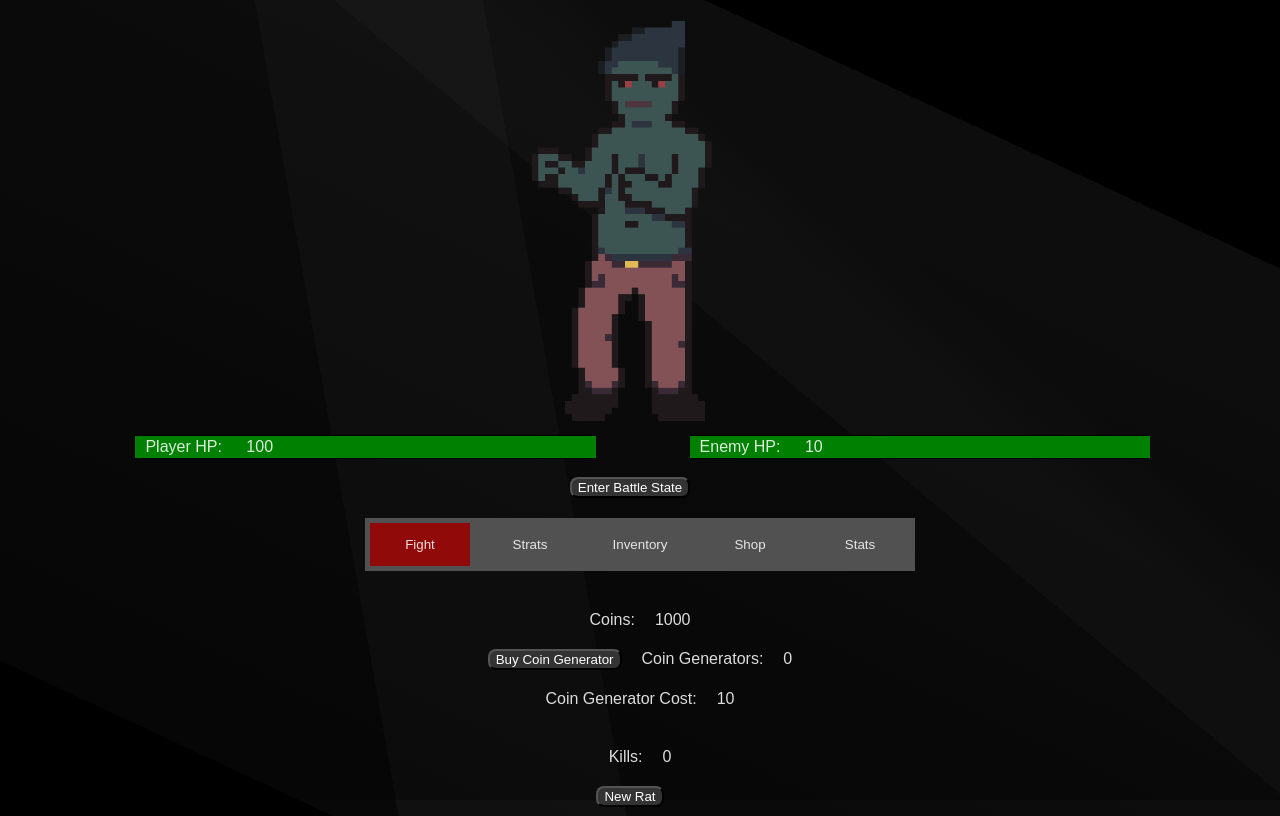
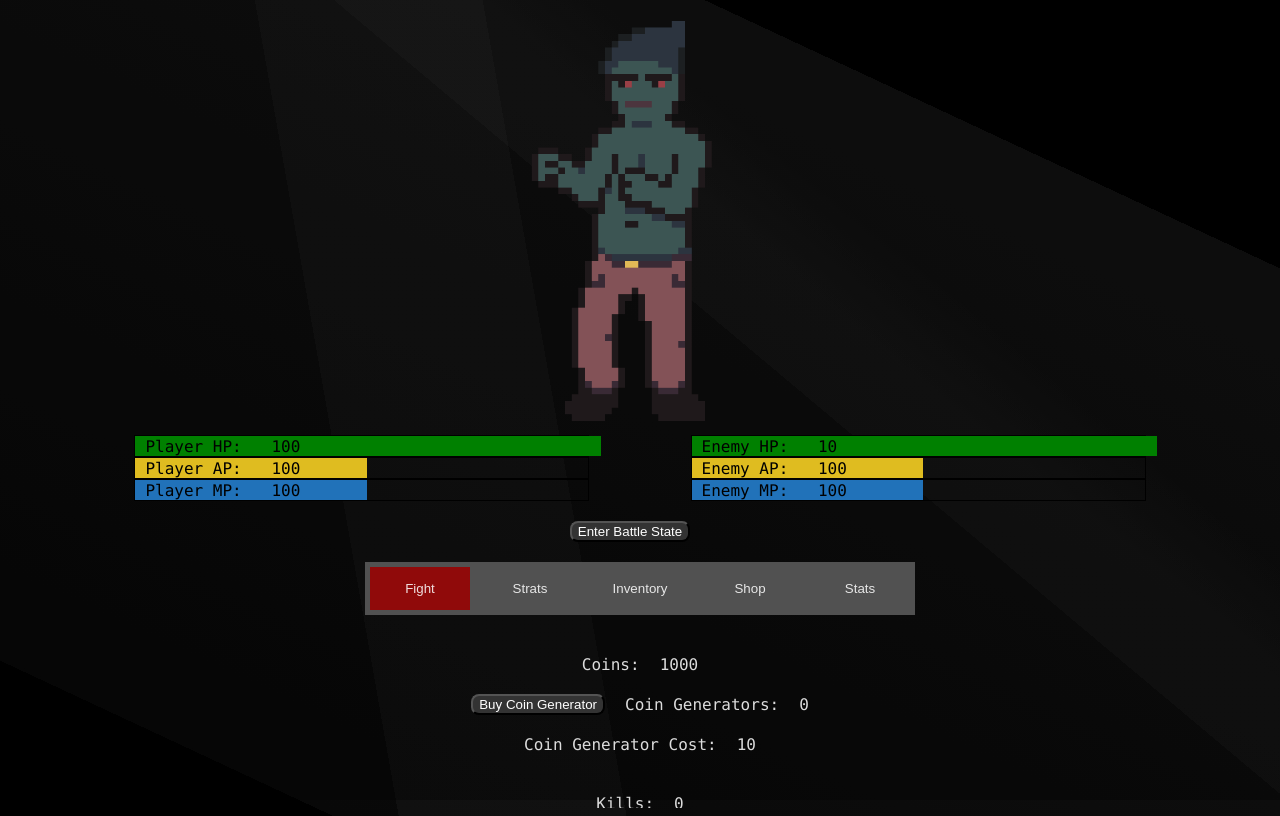
Before and after one commit to Yonkec/TMIdle, a website built with webpack: page index.html in a window 1280 px wide. Built offline with nearby package versions, Linux system fonts and the light colour scheme.

Commit message:
HTML support for AP/MP values

```diff
--- a/assets/css/interface.css
+++ b/assets/css/interface.css
@@ -4,7 +4,7 @@
 
 body {
     display: flex;
-    font-family:Arial, Helvetica, sans-serif;
+    font-family: Inconsolata, Consolas, Monaco, monospace;
     flex-direction: column;
     justify-content: center;
     align-items: center;
@@ -52,26 +52,42 @@ body::before {
     position: relative;
     width: 80%;
     max-width: 80vw;
-    height: 40px;
+    height: 120px;
     display: flex;
+    flex-wrap: wrap;
     justify-content: space-between;
 }
 
-.individual-health-bar {
+.individual-stat-bar {
     position: relative;
     width: 45%;
+    height: (33.3% - 4px);
+    border: 1px solid black;
+    box-sizing: border-box;
+}
+
+#player-health-bar, #enemy-health-bar, #player-armor-bar, #enemy-armor-bar, #player-mana-bar, #enemy-mana-bar{
+    width: 50%;
     height: 100%;
-    border: 1px solid black;
+    align-items:normal;
+    display: flex;
+    align-items: center;
+    padding-left: 5px;
 }
 
 #player-health-bar, #enemy-health-bar{
-    width: 50%;
-    height: 100%;
     background-color: green;
-    align-items:normal;
 }
 
-#player-health-container .health-text {
+#player-armor-bar, #enemy-armor-bar{
+    background-color: rgb(223, 188, 32);
+}
+
+#player-mana-bar, #enemy-mana-bar{
+    background-color: rgb(33, 114, 185);
+}
+
+#player-stat-container .stat-bar-text, #enemy-stat-container .stat-bar-text{
     text-align: left;
     background-color: transparent;
     position: absolute;
@@ -79,24 +95,10 @@ body::before {
     transform: translateY(-50%);
     width: 100%;
     margin-left: 10px;
-}
-
-#enemy-health-container .health-text {
-    text-align: left;
-    background-color: transparent;
-    position: absolute;
-    top: 50%;  /* Moves the top edge of the element to the center of the parent */
-    transform: translateY(-50%);  /* Moves the element up by half its height */
-    width: 100%;
-    margin-left: 10px;
+    color:rgb(0, 0, 0);
 }
 
 .monster-container {
-    /* position: absolute;
-    top: 50%;
-    left: 50%;
-    transform: translate(-50%, -50%);
-    z-index: 1; */
     display: inline-block;
 }
 
@@ -310,7 +312,7 @@ body::before {
     margin: 0;
 }
 
-.popup {
+/* .popup {
     position: absolute;
     display: none;
     background-color: rgba(0, 0, 0, 0.8);
@@ -335,4 +337,4 @@ body::before {
     white-space: nowrap;
     overflow: hidden;
     text-overflow: ellipsis;
-}
+} */
--- a/database/actions.json
+++ b/database/actions.json
@@ -25,8 +25,8 @@
         },
         {
             "id": 4,
-            "title": "Dodge",
-            "description": "Attempt to evade incoming attacks.",
+            "title": "Block",
+            "description": "Attempt to block incoming attacks.",
             "defenseType": "dodge",
             "defenseValue": 10
         }
--- a/index.html
+++ b/index.html
@@ -19,16 +19,42 @@
 
         <div class="health-bar-container">
             <!-- Player Health Bar -->
-            <div class="individual-health-bar" id="player-health-container">
+            <div class="individual-stat-bar" id="player-stat-container">
                 <div class="row" id="player-health-bar"></div>
-                <div class="health-text">Player HP: <span class="span" id="playerHP">100</span></div>
+                <div class="stat-bar-text">Player HP: <span class="span" id="playerHP">100</span></div>
             </div>
             <!-- Enemy Health Bar -->
-            <div class="individual-health-bar" id="enemy-health-container">
+            <div class="individual-stat-bar" id="enemy-stat-container">
                 <div class="row" id="enemy-health-bar"></div>
-                <div class="health-text">Enemy HP: <span class="span" id="enemyHP">100</span></div>
+                <div class="stat-bar-text">Enemy HP: <span class="span" id="enemyHP">100</span></div>
             </div>
+
+
+            <!-- Player Armor Bar -->
+            <div class="individual-stat-bar" id="player-stat-container">
+                <div class="row" id="player-armor-bar"></div>
+                <div class="stat-bar-text">Player AP: <span class="span" id="playerAP">100</span></div>
+            </div>
+            <!-- Enemy Armor Bar -->
+            <div class="individual-stat-bar" id="enemy-stat-container">
+                <div class="row" id="enemy-armor-bar"></div>
+                <div class="stat-bar-text">Enemy AP: <span class="span" id="enemyAP">100</span></div>
+            </div>
+
+
+            <!-- Player Mana Bar -->
+            <div class="individual-stat-bar" id="player-stat-container">
+                <div class="row" id="player-mana-bar"></div>
+                <div class="stat-bar-text">Player MP: <span class="span" id="playerMP">100</span></div>
+            </div>
+            <!-- Enemy Mana Bar -->
+            <div class="individual-stat-bar" id="enemy-stat-container">
+                <div class="row" id="enemy-mana-bar"></div>
+                <div class="stat-bar-text">Enemy MP: <span class="span" id="enemyMP">100</span></div>
+            </div>
+
         </div>
+
 
         <div class="row"></div>
 
--- a/src/ player.js
+++ b/src/ player.js
@@ -9,7 +9,7 @@ export class Player {
         this.maxHP = 100.0;
         this.health = 100.0;
         this.isDead = false;
-
+        this.armor = 0;
         this.coins = 1000;
         this.coinGens = 0;
         this.kills = 0;
@@ -80,8 +80,9 @@ export class Player {
         this.inventory.addItem(item);
         this.inventory.populateGrid();
         this.inventoryStats = this.inventory.calculateTotalStats();
+
         updateStatsTable(this.inventoryStats);
-        console.log(this.inventoryStats);
+
         this.recalculateCachedStats(this.inventoryStats);
     }
 
--- a/src/combat.js
+++ b/src/combat.js
@@ -34,7 +34,7 @@ export function applyDMG(unit, dmgAmount){
 
 //deprecating this asap and moving to processAction
 export function calculateAttackDMG(attacker, defender) {
-    let dmgAMT = attacker.baseStats.damage - (defender.baseStats.sta / 2);
+    let dmgAMT = attacker.getStat('damage') - (defender.getStat('sta') / 2);
     return dmgAMT;
 }
 
@@ -49,19 +49,18 @@ export function processAction(action, source, target) {
 }
 
 export function processAttack(action, source, target) {
-    let dmgAMT = (action.damage * source.cachedStats.damage) - (target.baseStats.sta / 2);
+    let dmgAMT = (action.damage * source.getStat('damage') - (target.getStat('sta') / 2));
     applyDMG(target, dmgAMT);
 }
 
 export function processHeal(action, source) {
-    console.log(action.healAmount, "   ", source.cachedStats.wis);
-    let healAMT = action.healAmount * (source.cachedStats.wis / 2);
+    let healAMT = action.healAmount * (source.getStat('wis') / 2);
     source.health += healAMT;
-
 }
 
-export function processDefensive(action, source, target) {
-    console.log(action, source, target);
+export function processDefensive(action, source) {
+    let armorBoost = action.defenseValue;
+    source.armor += armorBoost;
 }
 
 export function processUtility(action, source, target) {
--- a/src/enemy.js
+++ b/src/enemy.js
@@ -9,6 +9,7 @@ export class Enemy {
         this.isDead = false;
         this.type = type;
         this.player = player;
+        this.armor = 0;
         this.monsterImage = DOMCacheGetOrSet("monster");
         this.healthBar = DOMCacheGetOrSet("enemy-health-bar");
 
```
